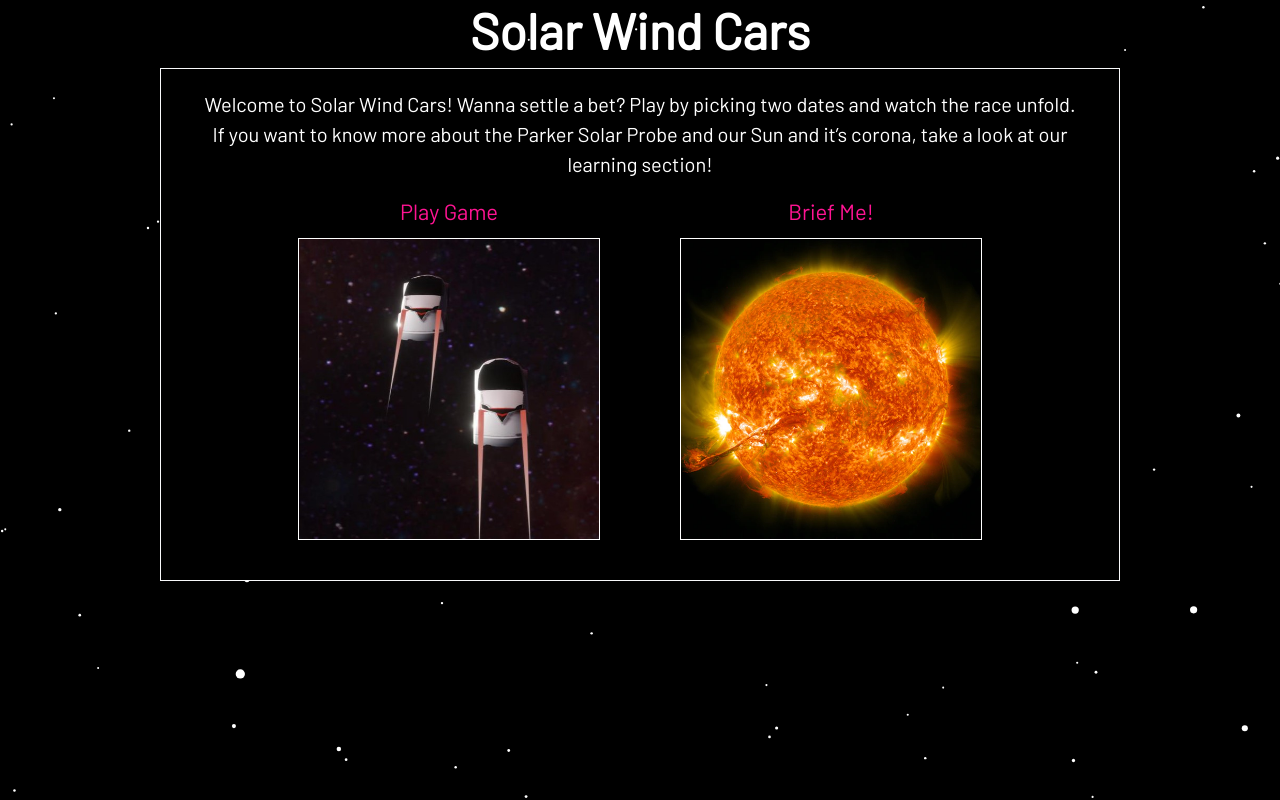
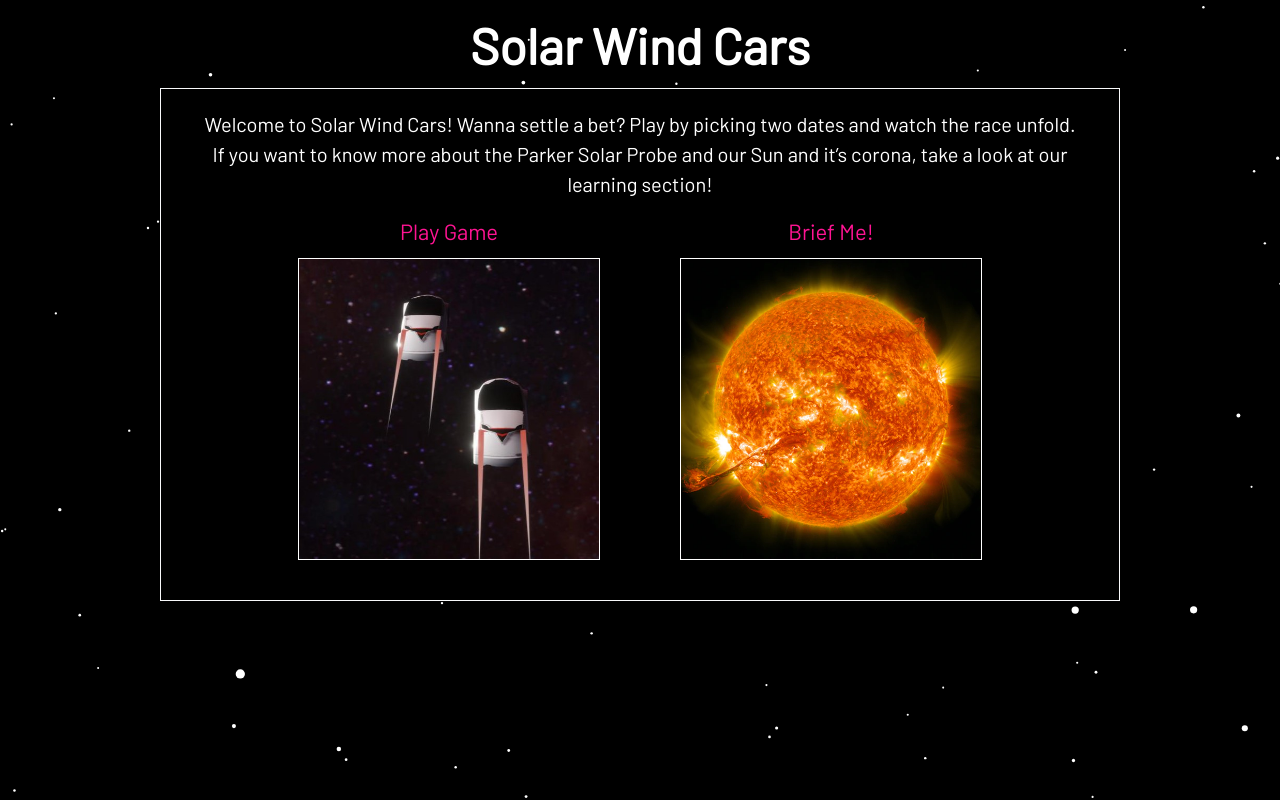
Before and after one commit to team-singularity/solar-wind-cars-FE, a plain HTML site: page index.html in a window 1280 px wide. Drawn offline with nearby package versions, Linux system fonts and the light colour scheme.

Commit message:
added styling and link to titles

```diff
--- a/css/styles.css
+++ b/css/styles.css
@@ -14,6 +14,20 @@ body {
 
 .title {
     font-size: 22px;
+}
+
+a {
+    color: deeppink;
+}
+
+a:hover {
+    text-decoration: none;
+    color: deeppink;
+}
+
+h1 {
+    padding-top: 15px;
+    padding-bottom: 5px;
 }
 
 .pink {
@@ -42,7 +56,7 @@ body {
 }
 
 .my-card {
-    height: 200px;
+    height: 100%;
     margin: 20px 12% 50px 12%;
 }
 
--- a/index.html
+++ b/index.html
@@ -24,14 +24,14 @@
         </div>
         <div class="d-flex justify-content-center my-nav-container pt-3">
             <div class="d-flex flex-column text-decoration-none">
-                <span class="text-center pink title">Play Game</span>
+                <span class="text-center pink title"><a href="game.html">Play Game</a></span>
                 <div class="my-nav border border-white">
                     <a href="game.html" class="d-flex flex-column text-decoration-none" id="myNavPlayGame">
                     </a>
                 </div>
             </div>
             <div class="d-flex flex-column text-decoration-none">
-                <span class="text-center pink title">Brief Me!</span>
+                <span class="text-center pink title"><a href="game.html">Brief Me!</a></span>
                 <div class="my-nav border border-white">
                     <a href="learning.html" class="d-flex flex-column text-decoration-none" id="myNavLearning">
                     </a>
```
Also changed, not shown: learning.html (+3 -3 lines).
